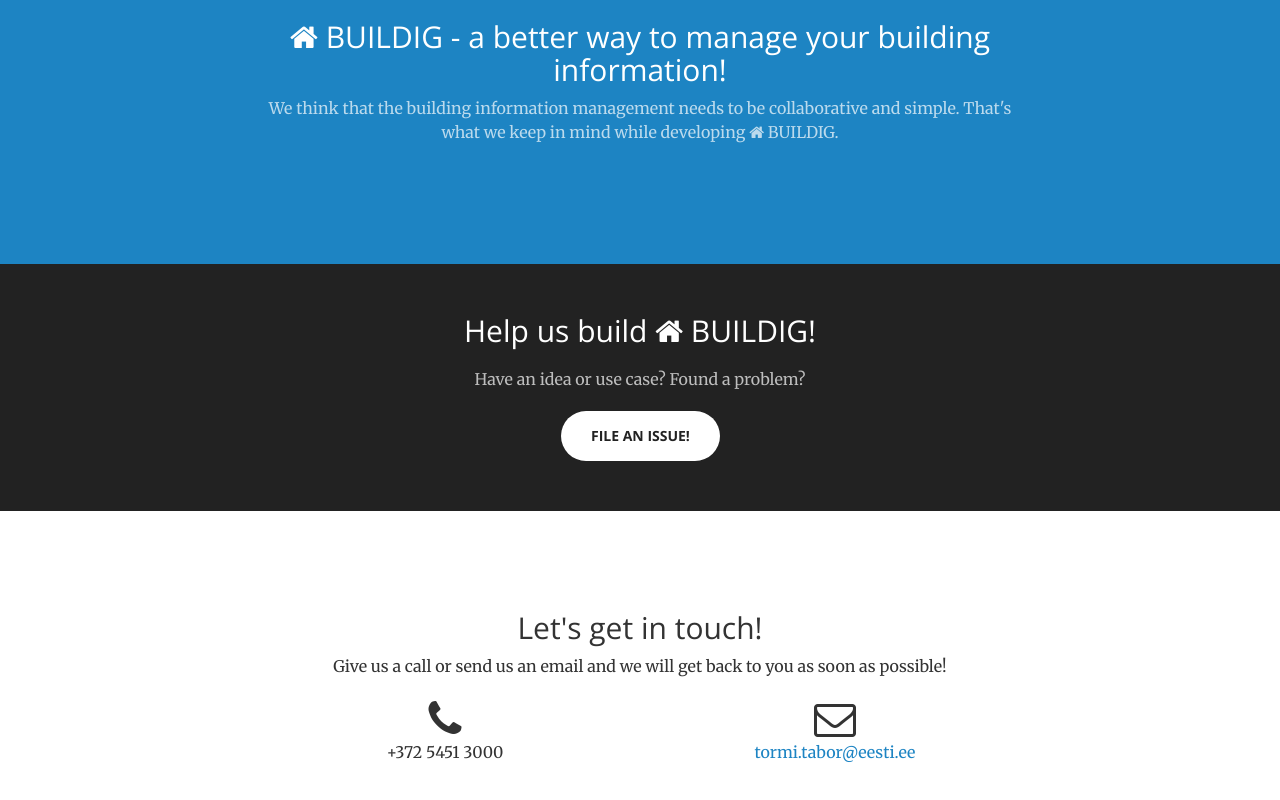
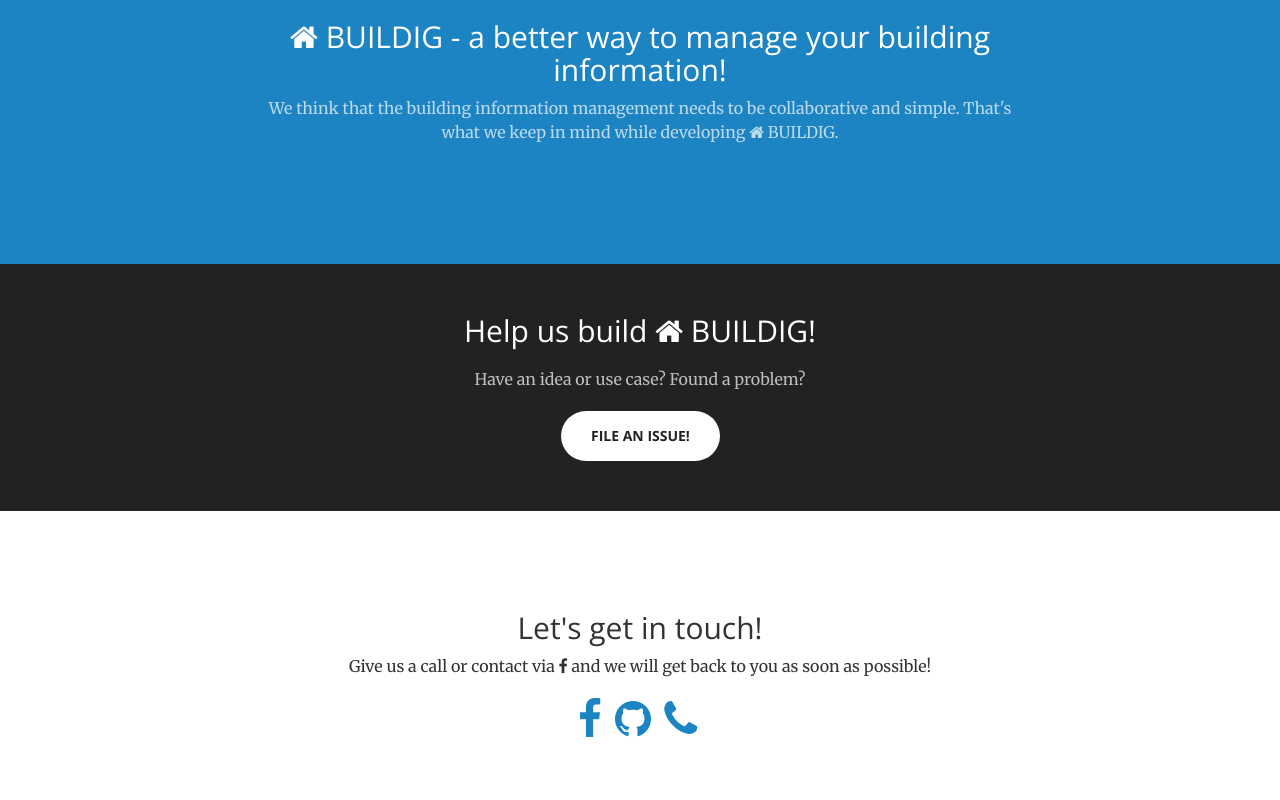
Before and after one commit to buildig/buildig.github.io, a plain HTML site: page index.html in a window 1280 px wide. Shown: the part 880-1680 px from the top of the page. Drawn offline with nearby package versions, Linux system fonts and the light colour scheme.

Commit message:
Update contacts section

```diff
--- a/index.html
+++ b/index.html
@@ -97,18 +97,18 @@
     <section id="contact">
         <div class="container">
             <div class="row">
-                <div class="col-lg-8 col-lg-offset-2 text-center">
-                    <h2 class="section-heading">Let's get in touch!</h2>
-                    <p>Give us a call or send us an email and we will get back to you as soon as possible!</p>
-                </div>
-                <div class="col-lg-4 col-lg-offset-2 text-center">
-                    <i class="fa fa-phone fa-3x sr-contact"></i>
-                    <p>+372 5451 3000</p>
-                </div>
-                <div class="col-lg-4 text-center">
-                    <i class="fa fa-envelope-o fa-3x sr-contact"></i>
-                    <p><a href="mailto:tormi.tabor@eesti.ee">tormi.tabor@eesti.ee</a></p>
-                </div>
+              <div class="col-lg-8 col-lg-offset-2 text-center">
+                <h2 class="section-heading">Let's get in touch!</h2>
+                <p>Give us a call or contact via <i class="fa fa-facebook"></i> and we will get back to you as soon as possible!</p>
+                <ul class="list-inline social-buttons">
+                    <li><a href="https://www.facebook.com/Buildig-174739102950888/"><i class="fa fa-facebook fa-3x sr-contact"></i></a>
+                    </li>
+                    <li><a href="https://github.com/buildig"><i class="fa fa-github fa-3x sr-contact"></i></a>
+                    </li>
+                    <li><a href="tel:+37254513000"><i class="fa fa-phone fa-3x sr-contact"></i></a>
+                    </li>
+                </ul>
+              </div>
             </div>
         </div>
     </section>
```
